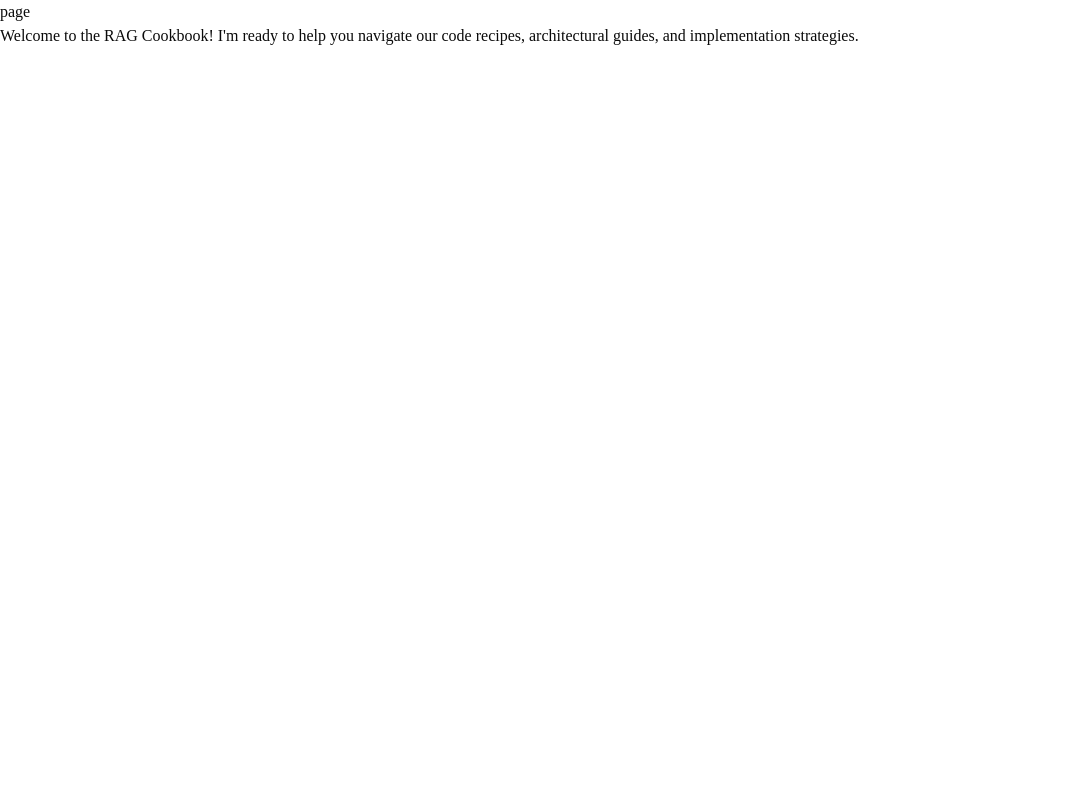
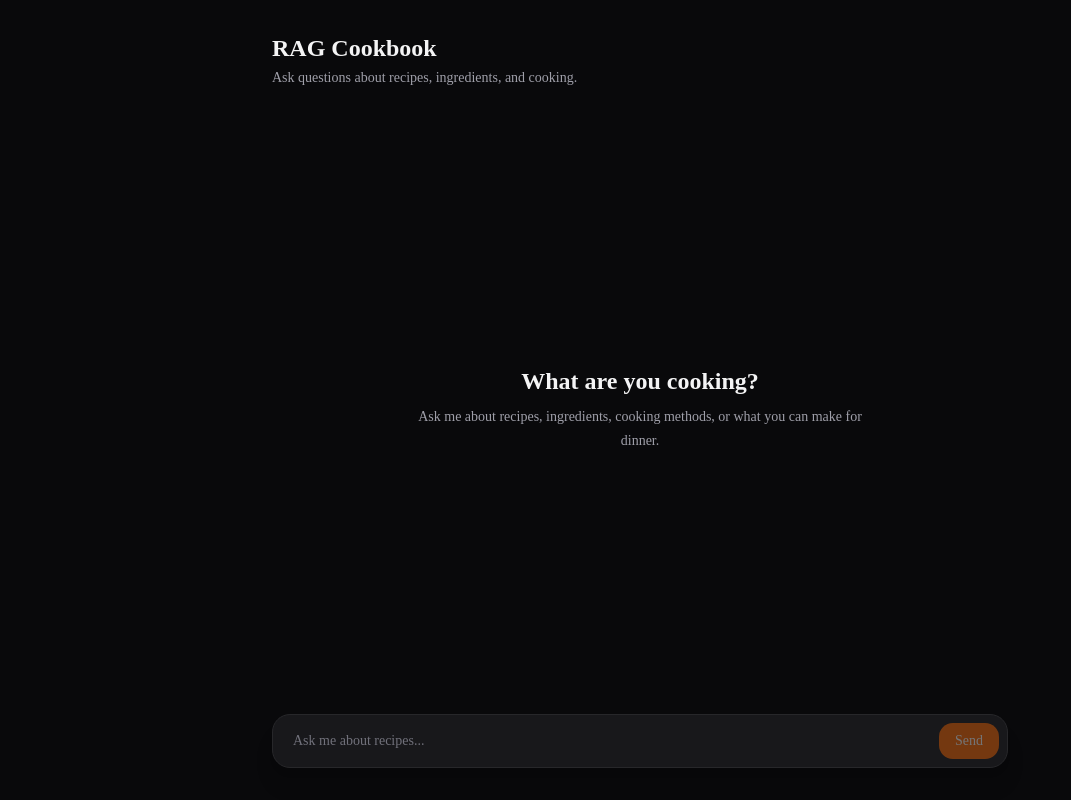
Before and after one commit to yowger/ts-llm-rag-cook-book-1, a Next.js app: page / in a window 1280 px wide. Shown: the whole page, without its empty margins (0-1071 px from the left). Built offline with nearby package versions, Linux system fonts and the light colour scheme.

Commit message:
added basic design

```diff
--- a/app/page.tsx
+++ b/app/page.tsx
@@ -1,26 +1,106 @@
 "use client"
 
 import { useChat } from "@ai-sdk/react"
+import { useState } from "react"
 
 export default function Home() {
     const { messages, sendMessage, status } = useChat()
+    const [input, setInput] = useState("")
 
-    const noMessages = true
+    const handleSubmit = (event: React.SubmitEvent) => {
+        event.preventDefault()
+
+        if (!input.trim()) {
+            return
+        }
+
+        sendMessage({
+            text: input,
+        })
+
+        setInput("")
+    }
+
+    const noMessages = messages.length === 0
+
     return (
-        <main>
-            page
-            <section>
-                {noMessages ? (
-                    <>
-                        <p>
-                            Welcome to the RAG Cookbook! I&apos;m ready to help
-                            you navigate our code recipes, architectural guides,
-                            and implementation strategies.
-                        </p>
-                    </>
-                ) : (
-                    <></>
-                )}
+        <main className="min-h-screen bg-zinc-950 text-zinc-100">
+            <section className="mx-auto flex min-h-screen w-full max-w-3xl flex-col px-4 py-8">
+                <header className="mb-8">
+                    <h1 className="text-2xl font-semibold">RAG Cookbook</h1>
+
+                    <p className="mt-1 text-sm text-zinc-400">
+                        Ask questions about recipes, ingredients, and cooking.
+                    </p>
+                </header>
+
+                <div className="flex flex-1 flex-col">
+                    {noMessages ? (
+                        <div className="flex flex-1 flex-col items-center justify-center text-center">
+
+                            <h2 className="text-2xl font-semibold">
+                                What are you cooking?
+                            </h2>
+
+                            <p className="mt-2 max-w-md text-sm leading-6 text-zinc-400">
+                                Ask me about recipes, ingredients, cooking
+                                methods, or what you can make for dinner.
+                            </p>
+                        </div>
+                    ) : (
+                        <div className="flex flex-col gap-4 pb-6">
+                            {messages.map((message) => (
+                                <div
+                                    key={message.id}
+                                    className={`flex ${
+                                        message.role === "user"
+                                            ? "justify-end"
+                                            : "justify-start"
+                                    }`}
+                                >
+                                    <div
+                                        className={`max-w-[80%] rounded-2xl px-4 py-3 text-sm leading-6 ${
+                                            message.role === "user"
+                                                ? "bg-orange-500 text-white"
+                                                : "bg-zinc-900 text-zinc-200"
+                                        }`}
+                                    >
+                                        {message.parts.map((part, index) => {
+                                            if (part.type === "text") {
+                                                return (
+                                                    <p key={index}>
+                                                        {part.text}
+                                                    </p>
+                                                )
+                                            }
+
+                                            return null
+                                        })}
+                                    </div>
+                                </div>
+                            ))}
+                        </div>
+                    )}
+                </div>
+
+                <form onSubmit={handleSubmit} className="sticky bottom-4 mt-4">
+                    <div className="flex items-center gap-2 rounded-2xl border border-zinc-800 bg-zinc-900 p-2 shadow-xl">
+                        <input
+                            className="flex-1 bg-transparent px-3 py-2 text-sm text-zinc-100 outline-none placeholder:text-zinc-500"
+                            onChange={(event) => setInput(event.target.value)}
+                            value={input}
+                            placeholder="Ask me about recipes..."
+                        />
+
+                        <button
+                            type="submit"
+                            disabled={status === "streaming" || !input.trim()}
+                            className="rounded-xl bg-orange-500 px-4 py-2 text-sm font-medium text-white transition hover:bg-orange-400 disabled:cursor-not-allowed disabled:opacity-40"
+                        >
+                            Send
+                        </button>
+                    </div>
+                </form>
             </section>
         </main>
     )
```
